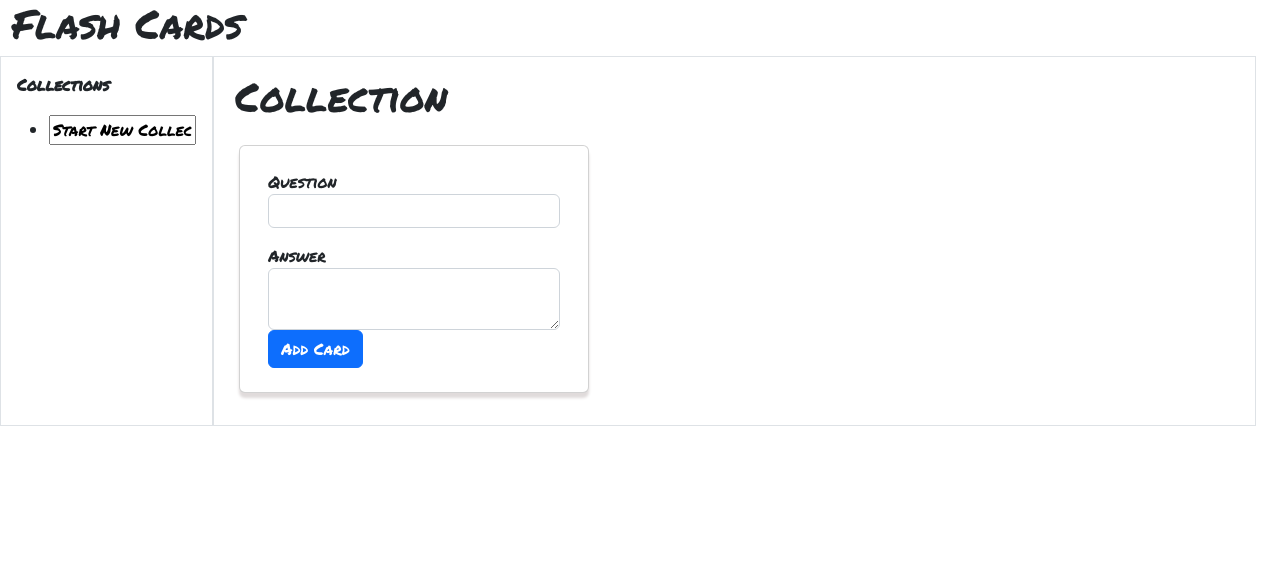
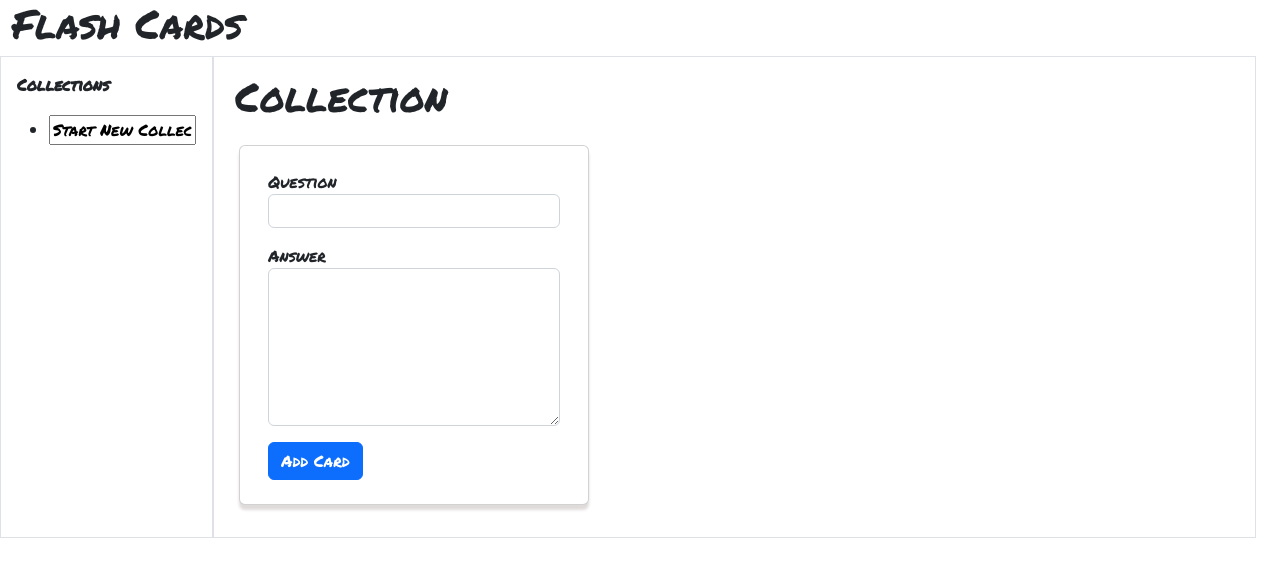
Before and after one commit to BriGuy520/flash-cards, a React (Create React App) app: page / in a window 1280 px wide. Shown: the top 576 px of the page. Built offline with nearby package versions, Linux system fonts and the light colour scheme.

Commit message:
adding some styles to the cards

```diff
--- a/src/App.css
+++ b/src/App.css
@@ -14,6 +14,16 @@
   box-shadow: 0px 5px 3px 0px #e0dbdb;
   width: 350px;
   height: auto;
+}
+
+.flip-card-inner button {
+  position: absolute;
+  right: 0;
+}
+
+
+textarea.form-control {
+  margin-bottom: 16px;
 }
 
 body {
@@ -65,3 +75,7 @@ body {
   color: #000;
   transform: rotateY(180deg);
 }
+
+.card-body {
+  padding: 40px 20px;
+}
--- a/src/components/CreateCard.tsx
+++ b/src/components/CreateCard.tsx
@@ -36,6 +36,7 @@ const CreateCard = ({handleSubmit, handleQuestion, handleAnswer, question, answe
               value={answer}
               onChange={handleAnswer}
               name="Answer"
+              rows={6}
             />
             <input className="btn btn-primary" type="submit" value="Add Card" />
           </div>
```
Also changed, not shown: src/App.tsx (+2 -5 lines).
